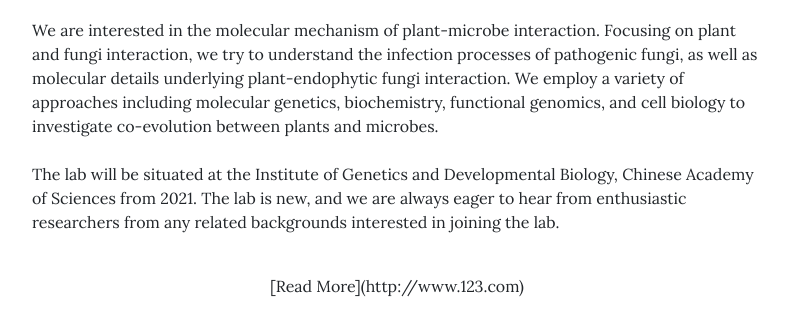
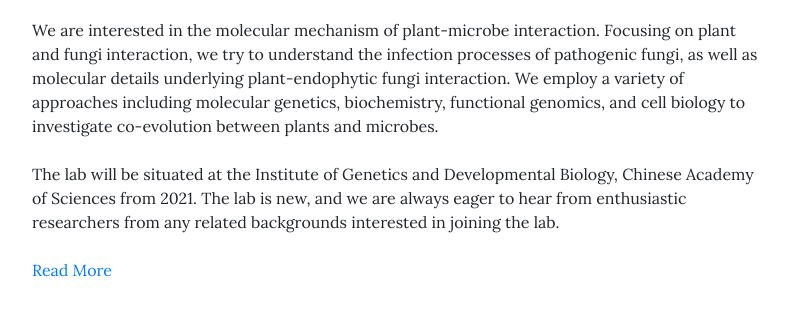
Before and after one commit to leili-plantmicrobe/leili-plantmicrobe.github.io, a Jekyll site: the page built from pages/home.md, in a window 1280 px wide and 900 px high, scrolled down 534 px, cut to the strip 0-319 px from the top of the window. Shown: the whole strip, without its empty margins (243-1031 px from the left). Built offline with Jekyll 4.4.1, drawn with Linux system fonts in a browser that asks for light colours.

Commit message:
Update home.md

```diff
--- a/pages/home.md
+++ b/pages/home.md
@@ -20,4 +20,4 @@ We are interested in the molecular mechanism of plant-microbe interaction. Focus
 The lab will be situated at the Institute of Genetics and Developmental Biology, Chinese Academy of Sciences from 2021. The lab is new, and we are always eager to hear from enthusiastic researchers from any related backgrounds interested in joining the lab.
 <br/>
 <br/>
-<center>[Read More](http://www.123.com)</center>
+[Read More](http://www.123.com)
```
